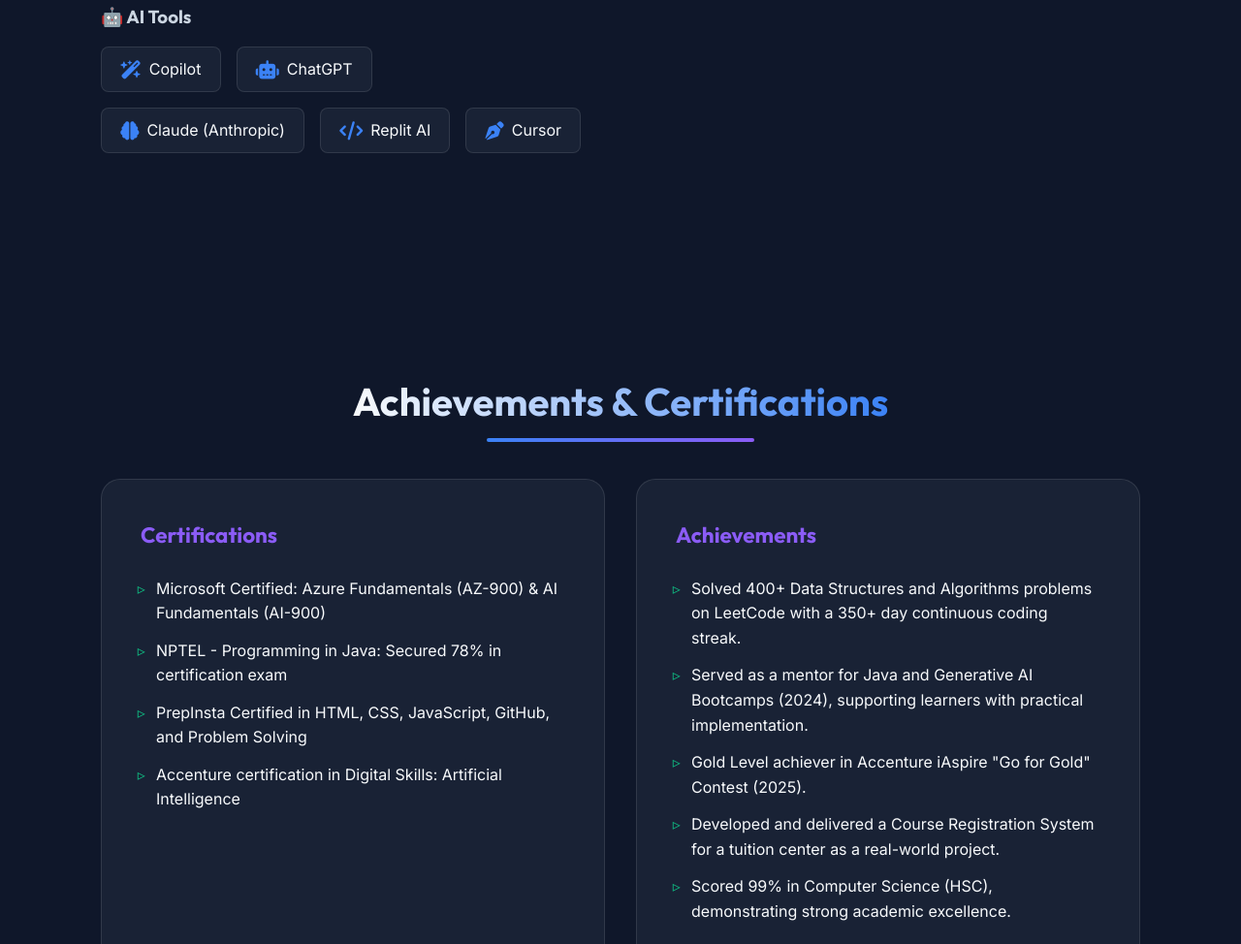
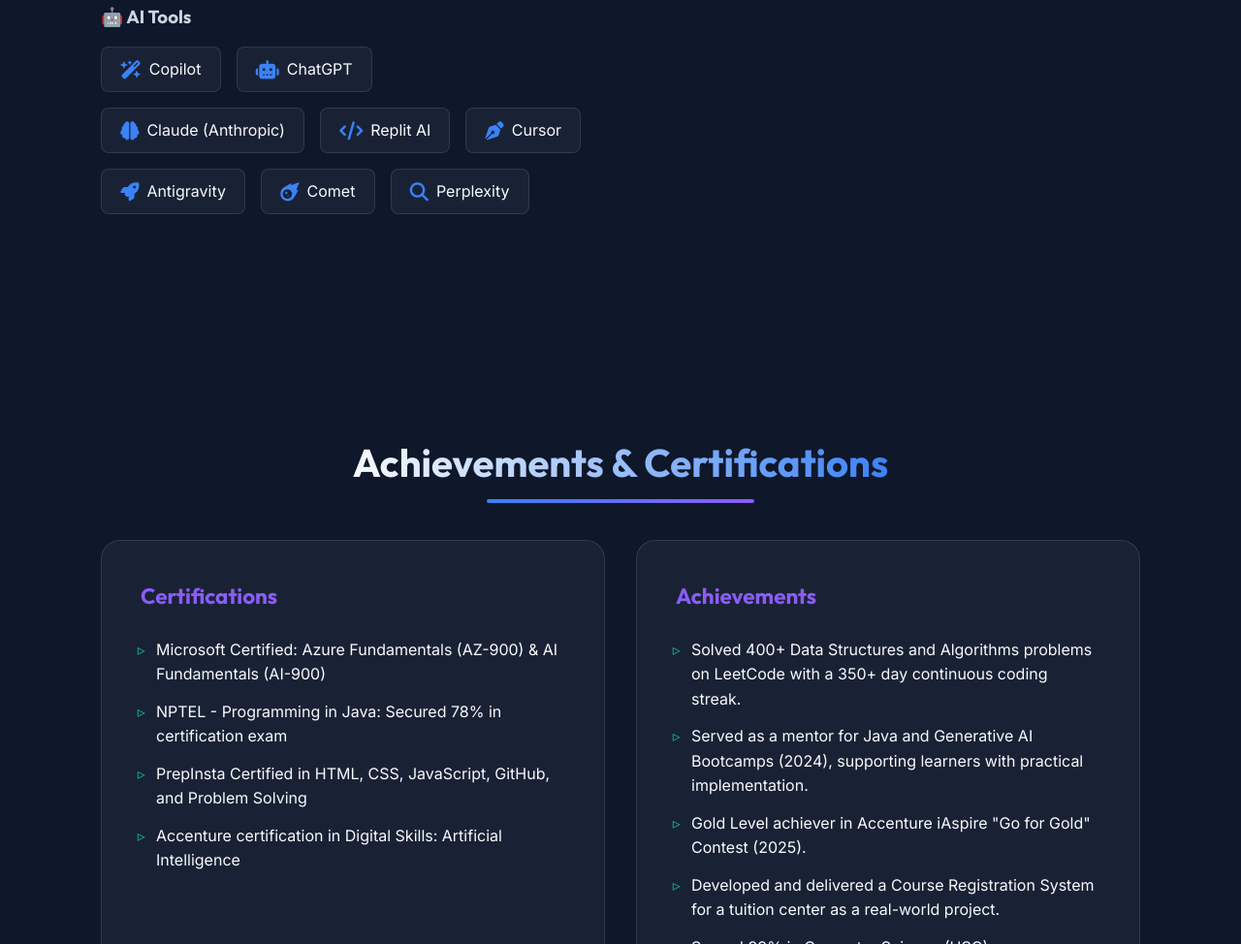
Before and after one commit to Sriharsha7653/Portfolio, a plain HTML site: page index.html in a window 1280 px wide. Shown: the part 6191-7165 px from the top of the page at 97% size. Drawn offline with nearby package versions, Linux system fonts and the light colour scheme.

Commit message:
updated in index.html

```diff
--- a/index.html
+++ b/index.html
@@ -369,6 +369,9 @@
                             <span><i class="fa-solid fa-brain"></i>Claude (Anthropic)</span>
                             <span><i class="fa-solid fa-code"></i>Replit AI</span>
                             <span><i class="fa-solid fa-pen-nib"></i>Cursor</span>
+                            <span><i class="fa-solid fa-rocket"></i>Antigravity</span>
+                            <span><i class="fa-solid fa-meteor"></i>Comet</span>
+                            <span><i class="fa-solid fa-magnifying-glass"></i>Perplexity</span>
                         </div>
                     </div>
                 </div>
```
